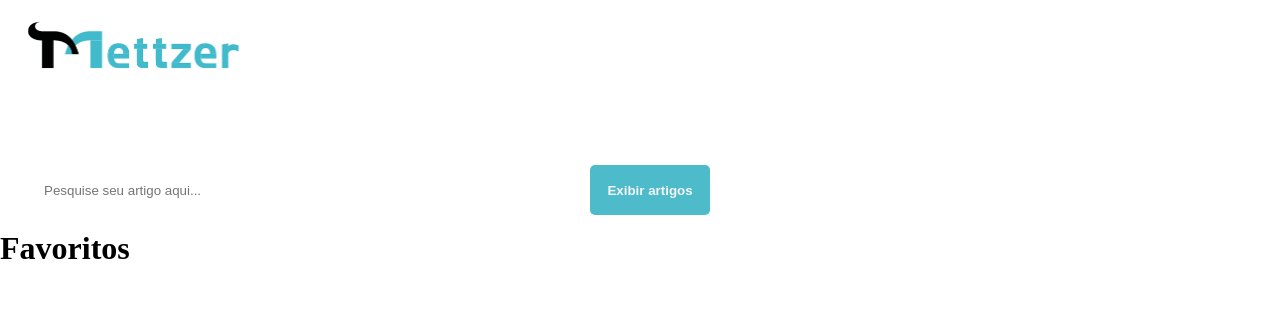
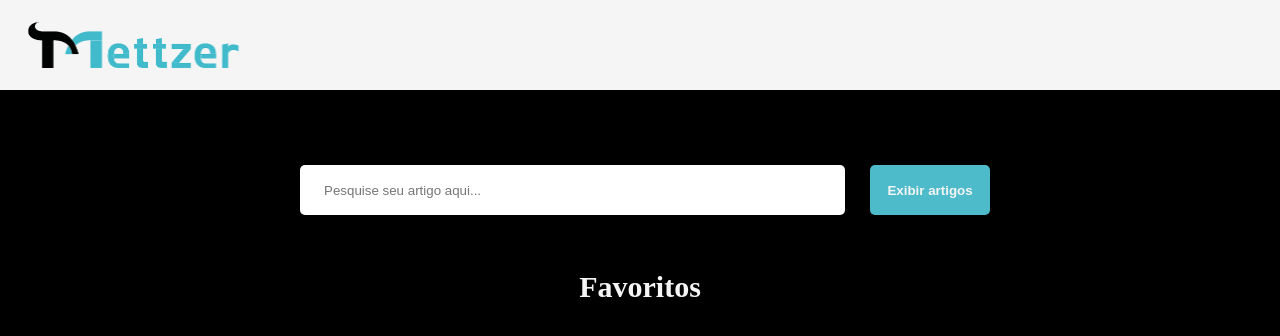
Before and after one commit to killu4kun/desafio-mettzer, a React (Create React App) app: page /search in a window 1280 px wide. Shown: the top 336 px of the page. Built offline with nearby package versions, Linux system fonts and the light colour scheme.

Commit message:
feat : create a loding component

```diff
--- /dev/null
+++ b/src/components/Loading/index.jsx
@@ -0,0 +1,11 @@
+import React from "react";
+import { ImSpinner9 } from "react-icons/im";
+import { LoadingContainer } from "./style";
+
+export default function Loading() {
+  return (
+    <LoadingContainer>
+      <ImSpinner9 />
+    </LoadingContainer>
+  );
+}
--- /dev/null
+++ b/src/components/Loading/style.js
@@ -0,0 +1,22 @@
+import styled, { keyframes } from "styled-components";
+
+const spin = keyframes`
+0% {
+    transform: rotate(0deg);
+}
+100%{
+    transform: rotate(360deg);
+}
+`;
+
+export const LoadingContainer = styled.div`
+    display: flex;
+    justify-content: center;
+    align-items: center;
+    height: 6rem;
+  svg {
+    animation: ${spin} 1s infinite;
+    fill: ${(props) => props.theme.colors.mettzer_blue};
+    font-size:1.5rem;
+  }
+`;
--- a/src/components/SearchHeader/index.jsx
+++ b/src/components/SearchHeader/index.jsx
@@ -1,6 +1,6 @@
 import React from "react";
 import * as S from "./style";
-import logoMettzer from "../../assets/logoMettzer.png";
+import logoMettzer from "../../assets/logoMettzer-removebg-preview.png";
 
 export default function SearchHeader() {
   return (
--- a/src/components/SearchHeader/style.js
+++ b/src/components/SearchHeader/style.js
@@ -2,7 +2,7 @@ import styled from "styled-components";
 
 export const Header = styled.div`
   width: 100%;
-  background: #fff;
+  background: ${props => props.theme.colors.white};
   display: flex;
   justify-content: space-between;
   align-items: center;
--- a/src/pages/Search/index.jsx
+++ b/src/pages/Search/index.jsx
@@ -1,6 +1,7 @@
-import React, { useEffect, useState } from "react";
+import React, { useCallback, useEffect, useState } from "react";
 import ArticleCard from "../../components/ArticleCard";
 import FavouriteCard from "../../components/FavouriteCard";
+import Loading from "../../components/Loading";
 import Pagination from "../../components/Pagination";
 import SearchForm from "../../components/SearchForm";
 import SearchHeader from "../../components/SearchHeader";
@@ -14,6 +15,7 @@ export default function Search() {
   const [query, setQuery] = useState("");
   const [offset, setOffset] = useState(1);
   const [hasSearched, setHasSearched] = useState(false);
+  const [isLoading, setIsLoading] = useState(false);
 
   const LIMIT = 11;
 
@@ -25,13 +27,9 @@ export default function Search() {
     }
   }, []);
 
-  useEffect(() => {
-    if (articles.length > 0) {
-      handleSearch();
-    }
-  }, [offset]);
-
-  const handleSearch = async (event) => {
+  const handleSearch = useCallback(
+    async (event) => {
+      setIsLoading(true);
       const querySearch = {
         page: {
           limit: LIMIT,
@@ -53,11 +51,19 @@ export default function Search() {
 
         setArticles(response.data.data);
         setHasSearched(true);
-
-      console.log(response.data.data);
-      console.log(query);
-    } catch (error) {}
-  };
+        setIsLoading(false);
+      } catch (error) {
+        alert("NENHUM RESULTADO");
+        setIsLoading(false);
+      }
+    },
+    [offset, query]
+  );
+  useEffect(() => {
+    if (articles.length > 0) {
+      handleSearch();
+    }
+  }, [offset, articles.length, handleSearch]);
 
   const handleFavorites = (article) => {
     const fav = localStorage.getItem("@MettzerTest: favorite");
@@ -85,24 +91,26 @@ export default function Search() {
     }
   };
   return (
-    <>
+    <S.SearchPageContainer>
       <SearchHeader />
       <SearchForm
         query={query}
         handleSearch={handleSearch}
         setQuery={setQuery}
       />
-      {hasSearched && (
+      {isLoading && <Loading />}
+      {hasSearched && !isLoading && (
         <>
           <h1>Artigos</h1>
           {articles.map((article) => {
             return (
+              <S.Content key={article.id}>
                 <ArticleCard
                   article={article}
                   favorites={favorites}
                   handleFavorites={handleFavorites}
-                key={article.id}
                 />
+              </S.Content>
             );
           })}
           <Pagination
@@ -117,14 +125,16 @@ export default function Search() {
         <h1>Favoritos</h1>
         {favorites.map((favs) => {
           return (
+            <S.Content key={favs.id}>
               <FavouriteCard
                 favourites={favs}
-              handleFavourites={handleFavorites}
+                handleFavorites={handleFavorites}
                 key={favs.id}
               />
+            </S.Content>
           );
         })}
       </>
-    </>
+    </S.SearchPageContainer>
   );
 }
--- a/src/pages/Search/styles.js
+++ b/src/pages/Search/styles.js
@@ -1 +1,26 @@
-import styled from 'styled-components'
+import styled from "styled-components";
+
+export const Content = styled.div`
+  width: 720px;
+  margin-left: 20px;
+  margin-top: 40px;
+  padding-bottom: 20px;
+  border-radius: 5px;
+  background-color: ${(props) => props.theme.colors.white};
+`;
+
+export const SearchPageContainer = styled.div`
+  display: flex;
+  flex-direction: column;
+  align-items: center;
+  background: ${(props) => props.theme.colors.black};
+  width: 100%;
+  min-height: 100vh;
+
+  h1 {
+    text-align: center;
+    padding-top: 40px;
+    color: ${(props) => props.theme.colors.white};
+    font-size: 30px;
+  }
+`;
```
Also changed, not shown: src/index.js (+5 -8 lines), src/assets/logoMettzer-removebg-preview.png (added), src/assets/logoMettzer.png (deleted). Lines whose indentation alone changed are shown as unchanged.
